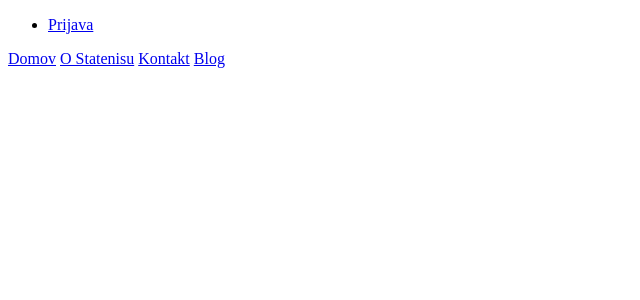
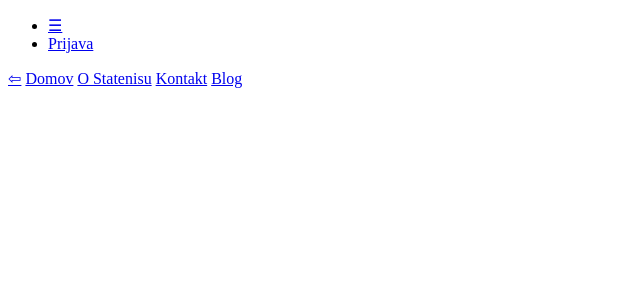
Before and after one commit to ramsakj/personal-website, a Flask app: template templates/index.html in a window 1280 px wide. Shown: the top 300 px of the page, without its empty margins (0-640 px from the left). Run offline with Flask 3, Linux system fonts and the light colour scheme; the template is opened without the code that fills it, so the values that code supplies are empty; some libraries are stand-ins or nearby versions.

Commit message:
Update index.html

```diff
--- a/templates/index.html
+++ b/templates/index.html
@@ -20,12 +20,12 @@
     </head>
     <body>
         <ul class="navbar">
-<!--            <li><a href="#" class="openbtn" onclick="openNav()">&#9776;</a></li> -->
+            <li><a href="#" class="openbtn" onclick="openNav()">&#9776;</a></li>
             <li><a href="#">Prijava</a></li>
         </ul>
 
         <div id="sidebar" class="sidebar">
-<!--            <a href="javascript:void(0)" class="closebtn" onclick="closeNav()">&#8678;</a> -->
+            <a href="javascript:void(0)" class="closebtn" onclick="closeNav()">&#8678;</a>
             <a href="#">Domov</a>
             <a href="#">O Statenisu</a>
             <a href="#">Kontakt</a>
```
